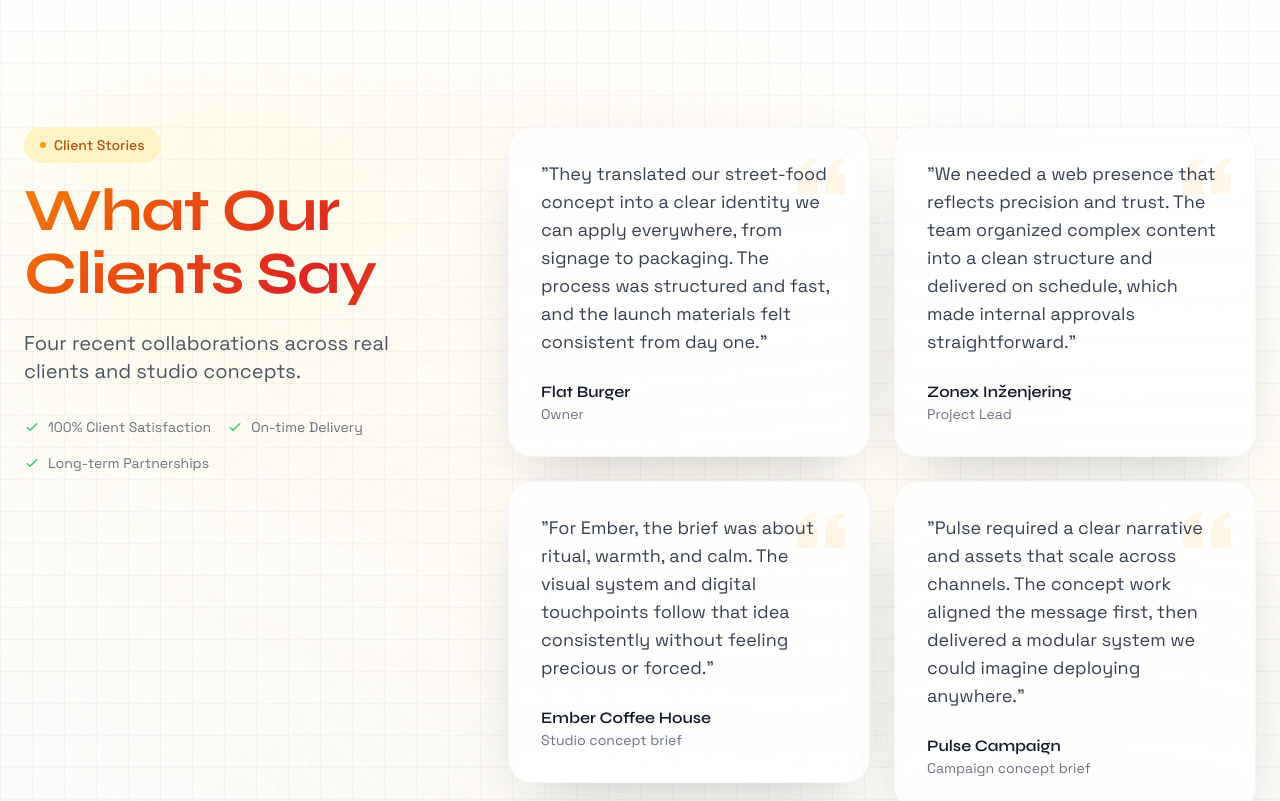
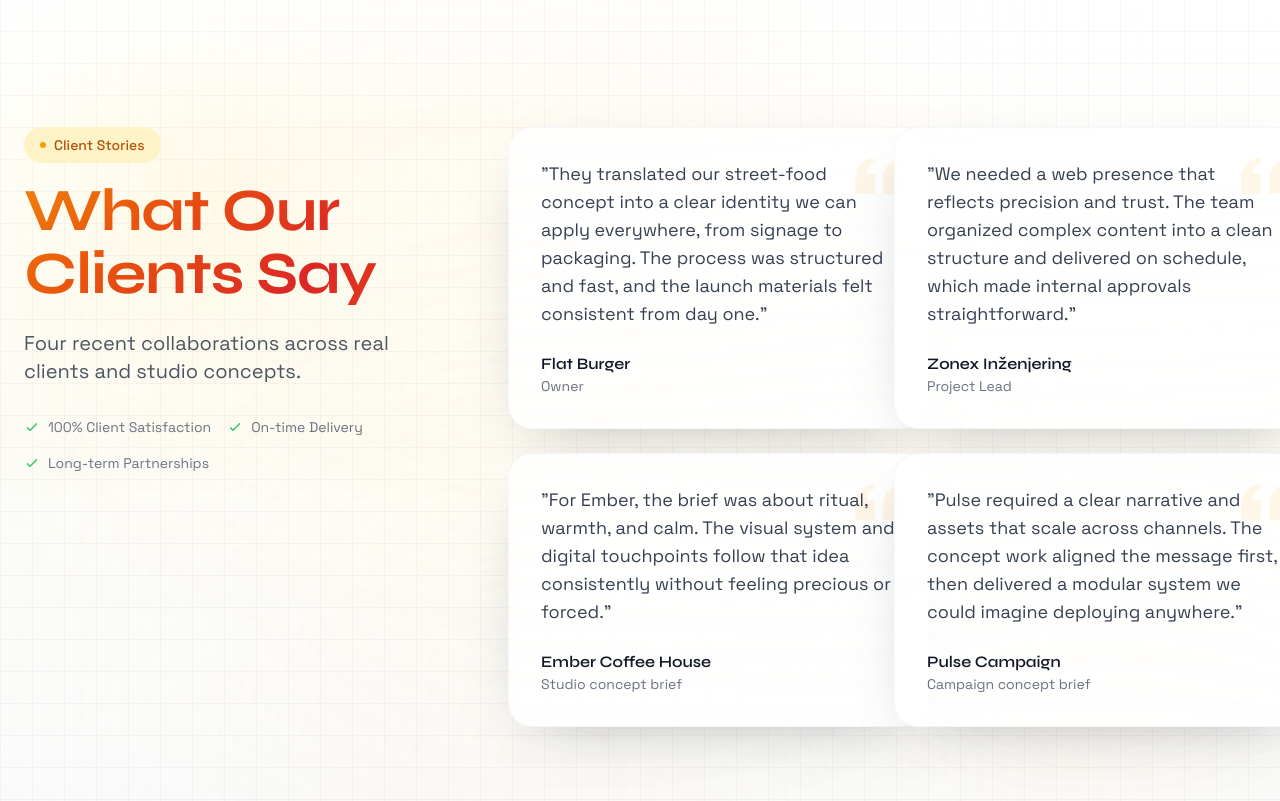
Before and after one commit to nemanja1033/thirtythree, a React (Vite) app: page / in a window 1280 px wide. Shown: the part 5240-6041 px from the top of the page. Built offline with nearby package versions, Linux system fonts and the light colour scheme.

Commit message:
Fix mobile testimonials layout and animation performance

```diff
--- a/src/components/TestimonialsSection.tsx
+++ b/src/components/TestimonialsSection.tsx
@@ -51,9 +51,10 @@
         ease: "easeOut",
       }}
       whileHover={!isMobile ? { y: -6 } : undefined}
-      className="flex-shrink-0 w-[85vw] sm:w-[400px] md:w-auto"
+      style={{ willChange: "transform, opacity" }}
+      className="flex-shrink-0 w-[88vw] max-w-[420px] sm:w-[400px] md:w-auto"
     >
-      <div className="h-full p-6 md:p-8 rounded-2xl md:rounded-3xl bg-white/90 border border-gray-100/80 shadow-[0_20px_60px_-30px_rgba(15,23,42,0.35)] hover:shadow-[0_28px_80px_-32px_rgba(15,23,42,0.5)] transition-all duration-500 relative overflow-hidden group backdrop-blur-sm">
+      <div className="h-full p-6 md:p-8 rounded-2xl md:rounded-3xl bg-white/90 border border-gray-100/80 shadow-[0_14px_40px_-26px_rgba(15,23,42,0.28)] md:shadow-[0_20px_60px_-30px_rgba(15,23,42,0.35)] md:hover:shadow-[0_28px_80px_-32px_rgba(15,23,42,0.5)] transition-all duration-500 relative overflow-hidden group backdrop-blur-[2px] md:backdrop-blur-sm">
         {/* Gradient accent */}
         <div className="absolute top-0 left-0 w-full h-1 bg-gradient-to-r from-amber-300 via-orange-400 to-rose-400 transform origin-left scale-x-0 group-hover:scale-x-100 transition-transform duration-500" />
         <div className="absolute -top-20 -right-20 w-40 h-40 bg-amber-200/40 rounded-full blur-3xl opacity-0 group-hover:opacity-100 transition-opacity duration-700" />
@@ -99,13 +100,13 @@
   return (
     <section
       ref={sectionRef}
-      className="py-16 md:py-32 bg-gradient-to-b from-white via-amber-50/40 to-gray-50 relative overflow-hidden"
+      className="py-16 md:py-32 bg-gradient-to-b from-white via-amber-50/40 to-gray-50 relative overflow-x-hidden overflow-y-visible md:overflow-hidden"
     >
       {/* Background decorations */}
-      <div className="absolute top-16 left-10 w-72 h-72 bg-amber-100/50 rounded-full blur-[110px] pointer-events-none" />
-      <div className="absolute bottom-16 right-10 w-72 h-72 bg-orange-100/40 rounded-full blur-[110px] pointer-events-none" />
-      <div className="absolute -top-32 right-1/3 w-[520px] h-[520px] bg-gradient-to-br from-amber-200/40 via-orange-100/20 to-transparent rounded-full blur-[140px] pointer-events-none" />
-      <div className="absolute -bottom-40 left-1/4 w-[560px] h-[560px] bg-gradient-to-tr from-rose-200/30 via-amber-100/20 to-transparent rounded-full blur-[160px] pointer-events-none" />
+      <div className="absolute top-16 left-6 w-56 h-56 md:left-10 md:w-72 md:h-72 bg-amber-100/50 rounded-full blur-[80px] md:blur-[110px] pointer-events-none" />
+      <div className="absolute bottom-16 right-6 w-56 h-56 md:right-10 md:w-72 md:h-72 bg-orange-100/40 rounded-full blur-[80px] md:blur-[110px] pointer-events-none" />
+      <div className="absolute -top-24 right-1/3 w-[420px] h-[420px] md:-top-32 md:w-[520px] md:h-[520px] bg-gradient-to-br from-amber-200/40 via-orange-100/20 to-transparent rounded-full blur-[110px] md:blur-[140px] pointer-events-none" />
+      <div className="absolute -bottom-32 left-1/4 w-[460px] h-[460px] md:-bottom-40 md:w-[560px] md:h-[560px] bg-gradient-to-tr from-rose-200/30 via-amber-100/20 to-transparent rounded-full blur-[120px] md:blur-[160px] pointer-events-none" />
       <div className="absolute inset-x-0 top-0 h-32 bg-gradient-to-b from-white/70 to-transparent pointer-events-none" />
       <svg className="absolute inset-0 w-full h-full opacity-[0.06] pointer-events-none" aria-hidden="true">
         <defs>
@@ -126,13 +127,14 @@
         <rect width="100%" height="100%" fill="url(#testimonial-glow)" />
       </svg>
 
-      <div className="container mx-auto px-5 md:px-6">
+      <div className="container mx-auto px-5 md:px-6 relative z-10">
         <div className="grid lg:grid-cols-[minmax(0,420px)_1fr] gap-10 lg:gap-16 items-start">
           {/* Header */}
           <motion.div
             initial={{ opacity: 0, y: 30 }}
             animate={headerInView ? { opacity: 1, y: 0 } : {}}
             transition={{ duration: 0.8, ease: [0.25, 0.1, 0.25, 1] }}
+            style={{ willChange: "transform, opacity" }}
             className="max-w-2xl text-center lg:text-left"
           >
             <span className="inline-flex items-center gap-2 mb-4 text-xs md:text-sm px-4 py-2 rounded-full bg-amber-100 text-amber-700 font-medium">
@@ -175,11 +177,11 @@
           </motion.div>
 
           {/* Testimonials */}
-          <div className="relative -mx-5 lg:mx-0">
+          <div className="relative mx-0 md:-mx-5 lg:mx-0">
             <div className="pointer-events-none absolute inset-y-0 right-0 w-12 bg-gradient-to-l from-white via-white/70 to-transparent md:hidden" />
-            <div className="flex md:grid md:grid-cols-2 gap-4 md:gap-6 overflow-x-auto md:overflow-visible pb-6 md:pb-0 px-5 md:px-0 snap-x snap-mandatory scrollbar-hide">
+            <div className="flex md:grid md:grid-cols-2 gap-4 md:gap-6 overflow-x-auto md:overflow-visible pb-6 md:pb-0 px-5 md:px-0 snap-x snap-mandatory scrollbar-hide overscroll-x-contain scroll-px-5 touch-pan-x">
               {testimonials.map((testimonial, index) => (
-                <div key={testimonial.id} className="snap-center md:snap-none">
+                <div key={testimonial.id} className="snap-center md:snap-none flex">
                   <TestimonialCard
                     testimonial={testimonial}
                     index={index}
--- a/src/main.tsx
+++ b/src/main.tsx
@@ -1,7 +1,7 @@
 import React from "react";
 import ReactDOM from "react-dom/client";
 import { BrowserRouter, Routes, Route, useLocation } from "react-router-dom";
-import { AnimatePresence, motion, useReducedMotion } from "framer-motion";
+import { AnimatePresence, LazyMotion, domAnimation, motion, useReducedMotion } from "framer-motion";
 import App from "./App";
 import BookCall from "./pages/BookCall";
 import Discover from "./pages/Discover";
@@ -66,10 +66,12 @@
 ReactDOM.createRoot(document.getElementById("root")!).render(
   <React.StrictMode>
     <I18nProvider>
-      <BrowserRouter>
-        <ScrollToTop />
-        <RouteTransitions />
-      </BrowserRouter>
+      <LazyMotion features={domAnimation}>
+        <BrowserRouter>
+          <ScrollToTop />
+          <RouteTransitions />
+        </BrowserRouter>
+      </LazyMotion>
     </I18nProvider>
   </React.StrictMode>,
 );
```
